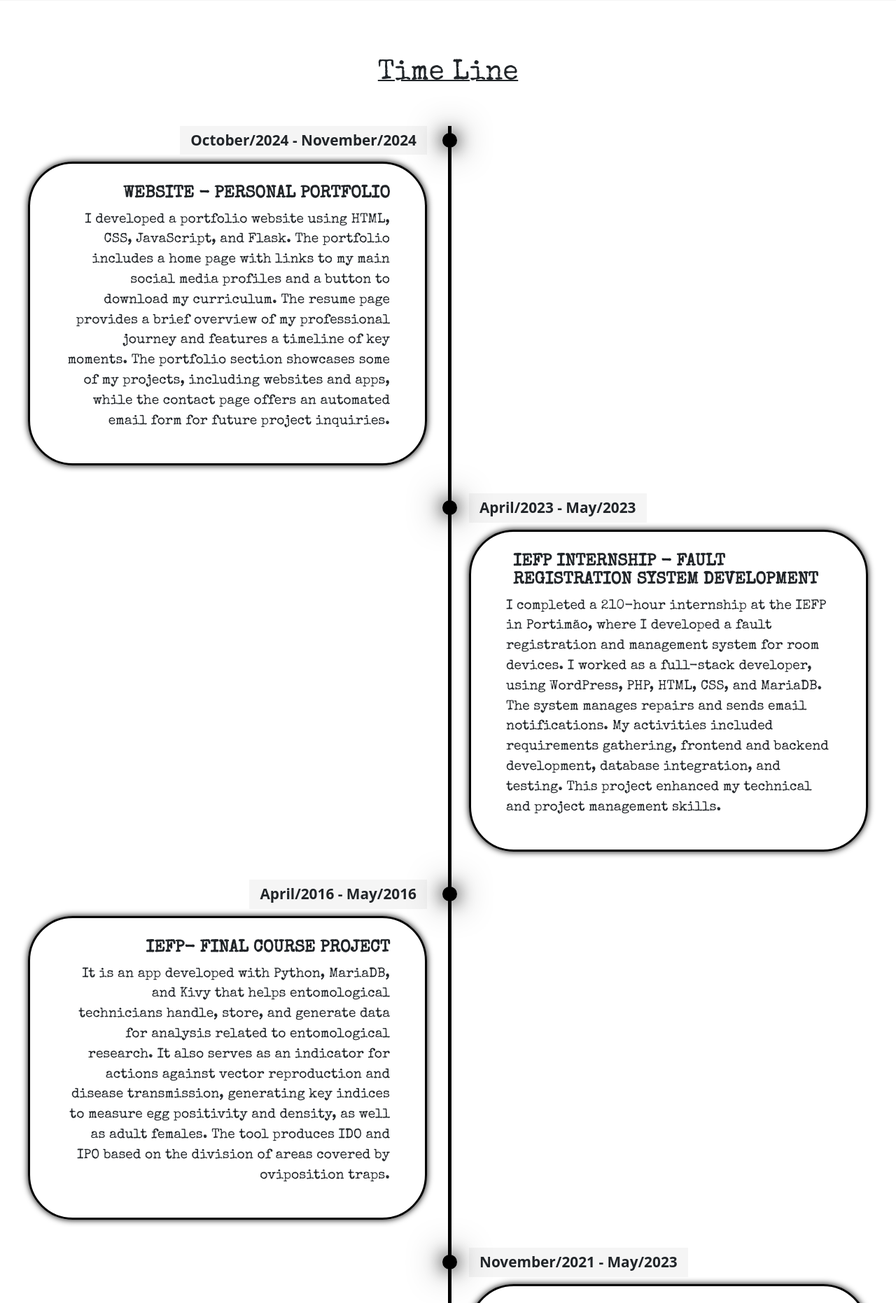
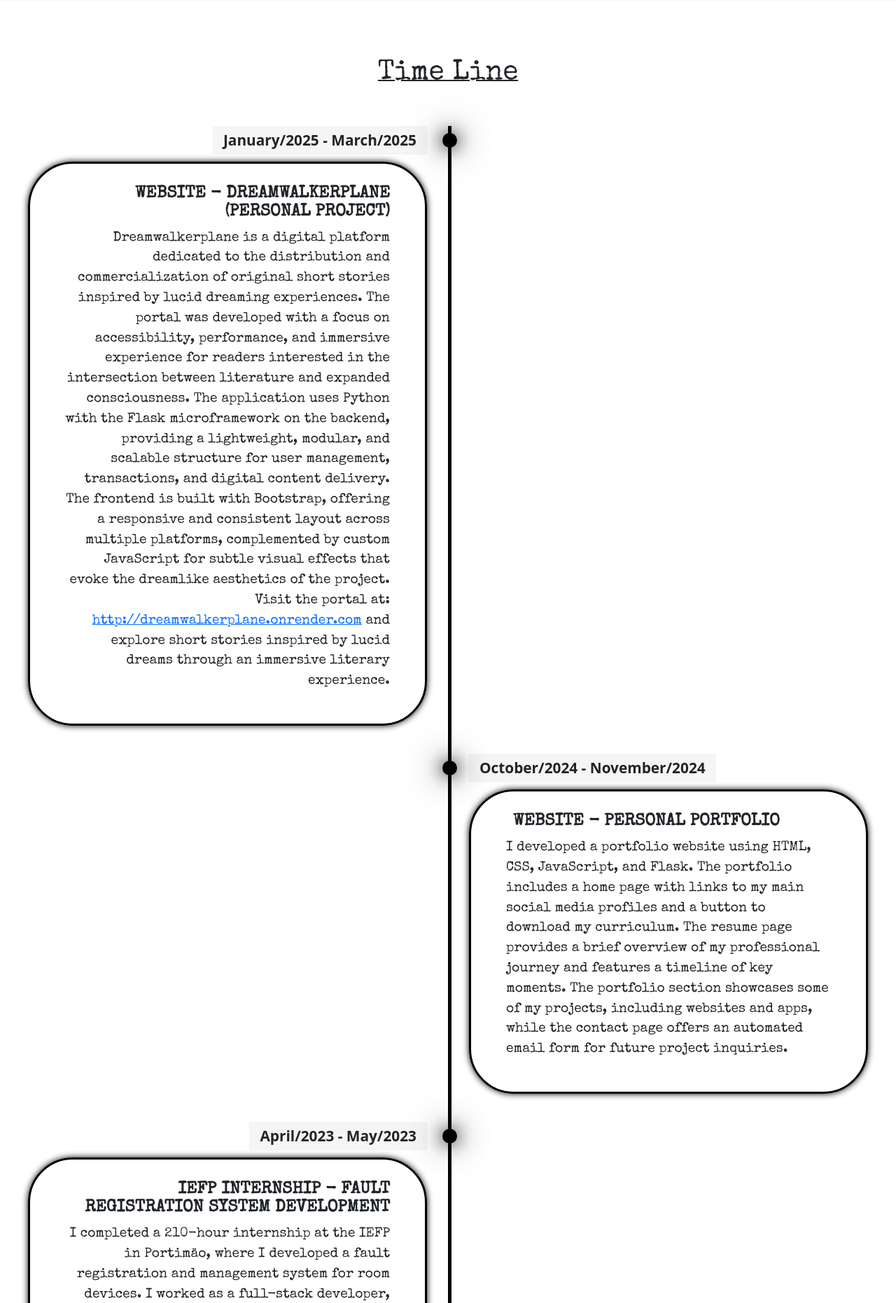
Before and after one commit to mrld-rodrigues/amiraldo_protifolio_flask, a Flask app: page /resume in a window 1280 px wide. Shown: the part 1232-3094 px from the top of the page at 70% size. Run offline with Flask 3, Linux system fonts and the light colour scheme; some libraries are stand-ins or nearby versions.

Commit message:
add project dreamwalkerplane

```diff
--- a/app/templates/resume.html
+++ b/app/templates/resume.html
@@ -142,6 +142,32 @@
 
                 <div class="timeline-item">
                     <div class="timeline-dot"></div>
+                    <div class="timeline-date">January/2025 - March/2025</div>
+                    <div class="time-line-content">
+                        <h4>WEBSITE - DREAMWALKERPLANE (personal project)</h4>
+                        <p>
+                            Dreamwalkerplane is a digital platform dedicated to the
+                            distribution and commercialization of original short stories
+                            inspired by lucid dreaming experiences. The portal was
+                            developed with a focus on accessibility, performance, and
+                            immersive experience for readers interested in the
+                            intersection between literature and expanded consciousness.
+                            The application uses Python with the Flask microframework on
+                            the backend, providing a lightweight, modular, and scalable
+                            structure for user management, transactions, and digital
+                            content delivery. The frontend is built with Bootstrap,
+                            offering a responsive and consistent layout across multiple
+                            platforms, complemented by custom JavaScript for subtle visual
+                            effects that evoke the dreamlike aesthetics of the project.
+                            Visit the portal at: <a href="http://dreamwalkerplane.onrender.com" target="_blank">http://dreamwalkerplane.onrender.com</a> and
+                            explore short stories inspired by lucid dreams through an immersive
+                            literary experience.
+                        </p>
+                    </div>
+                </div>
+
+                <div class="timeline-item">
+                    <div class="timeline-dot"></div>
                     <div class="timeline-date">October/2024 - November/2024</div>
                     <div class="time-line-content">
                         <h4>WEBSITE - PERSONAL PORTFOLIO</h4>
```
Also changed, not shown: README.md (added), 1 other file.
